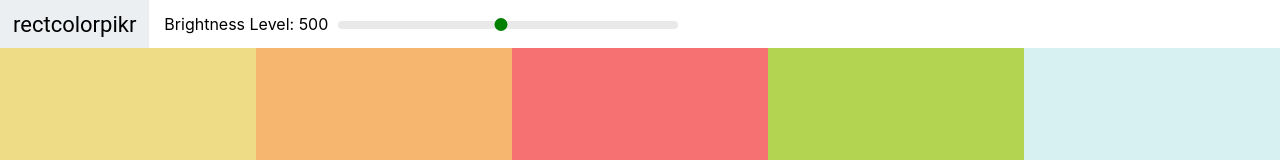
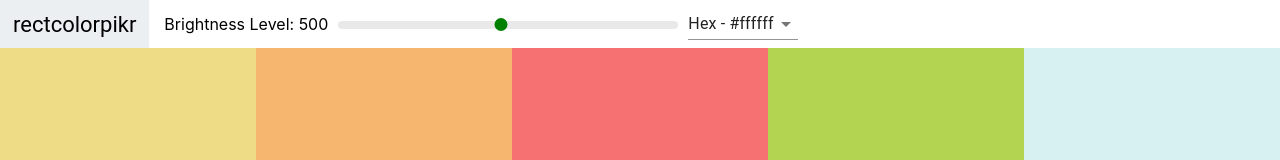
Before and after one commit to JorgeAcostaDLP/palettemaker, a React (Create React App) app: page / in a window 1280 px wide. Shown: the top 160 px of the page. Built offline with nearby package versions, Linux system fonts and the light colour scheme; the HTML template or start-up script is replaced by a standard one.

Commit message:
Added Select with Menu items for choosing between hex and rgb

```diff
--- a/package.json
+++ b/package.json
@@ -3,6 +3,7 @@
   "version": "0.1.0",
   "private": true,
   "dependencies": {
+    "@material-ui/core": "^4.9.13",
     "@testing-library/jest-dom": "^4.2.4",
     "@testing-library/react": "^9.3.2",
     "@testing-library/user-event": "^7.1.2",
--- a/src/Navbar.js
+++ b/src/Navbar.js
@@ -2,10 +2,22 @@
 import 'rc-slider/assets/index.css';
 import './Navbar.css';
 import Slider from 'rc-slider';
+import Select from '@material-ui/core/Select';
+import MenuItem from '@material-ui/core/MenuItem';
 
 class Navbar extends Component {
+  constructor(props) {
+    super(props);
+    this.state = { format: 'hex' };
+    this.handleChange = this.handleChange.bind(this);
+  }
+  handleChange(e) {
+    this.setState({ format: e.target.value });
+    this.props.handleChange(e.target.value);
+  }
   render() {
     const { level, changeLevel } = this.props;
+    const { format } = this.state;
     return (
       <header className='Navbar'>
         <div className='logo'>
@@ -23,6 +35,13 @@
             />
           </div>
         </div>
+        <div className='select-container'>
+          <Select value={format} onChange={this.handleChange}>
+            <MenuItem value='hex'>Hex - #ffffff</MenuItem>
+            <MenuItem value='rgb'> RGB - rgb(255,255,255)</MenuItem>
+            <MenuItem value='rgba'>RGBA - rgba(255,255,255,1) </MenuItem>
+          </Select>
+        </div>
       </header>
     );
   }
--- a/src/Palette.js
+++ b/src/Palette.js
@@ -6,21 +6,28 @@
 class Palette extends Component {
   constructor(props) {
     super(props);
-    this.state = { level: 500 };
+    this.state = { level: 500, format: 'hex' };
     this.changeLevel = this.changeLevel.bind(this);
+    this.changeFormat = this.changeFormat.bind(this);
   }
   changeLevel(level) {
     this.setState({ level });
   }
+  changeFormat(val) {
+    this.setState({ format: val });
+  }
   render() {
     const { colors } = this.props.palette;
-    const { level } = this.state;
+    const { level, format } = this.state;
     const colorBoxes = colors[level].map((color) => (
-      <ColorBox background={color.hex} name={color.name}></ColorBox>
+      <ColorBox background={color[format]} name={color.name}></ColorBox>
     ));
     return (
       <div className='Palette'>
-        <Navbar level={level} changeLevel={this.changeLevel}></Navbar>
+        <Navbar
+          level={level}
+          handleChange={this.changeFormat}
+          changeLevel={this.changeLevel}></Navbar>
         <div className='Palette-colors'>{colorBoxes}</div>
         {/*footer*/}
       </div>
```
Also changed, not shown: 1 other file (tests, documents, lock files or other folders).
